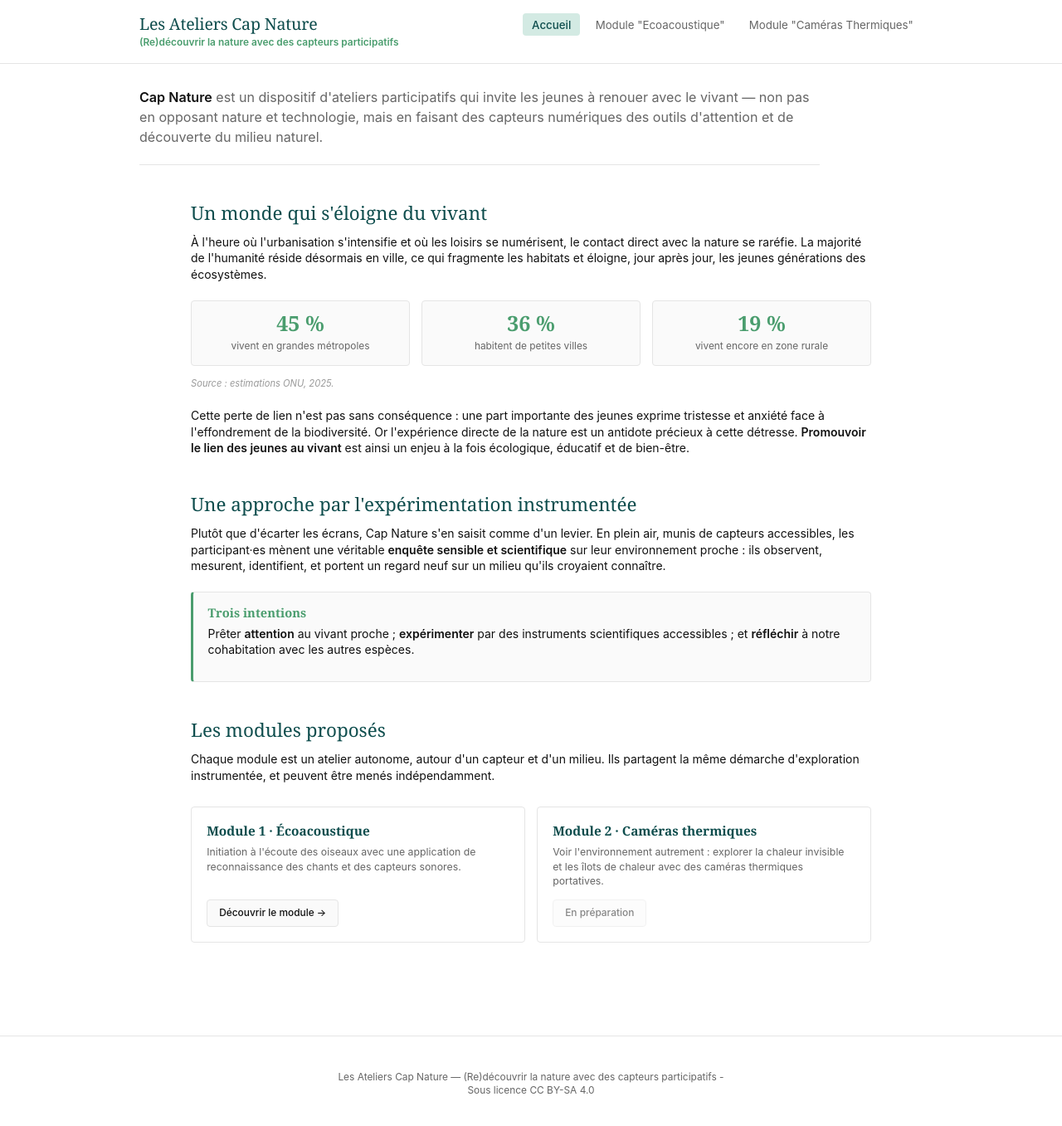
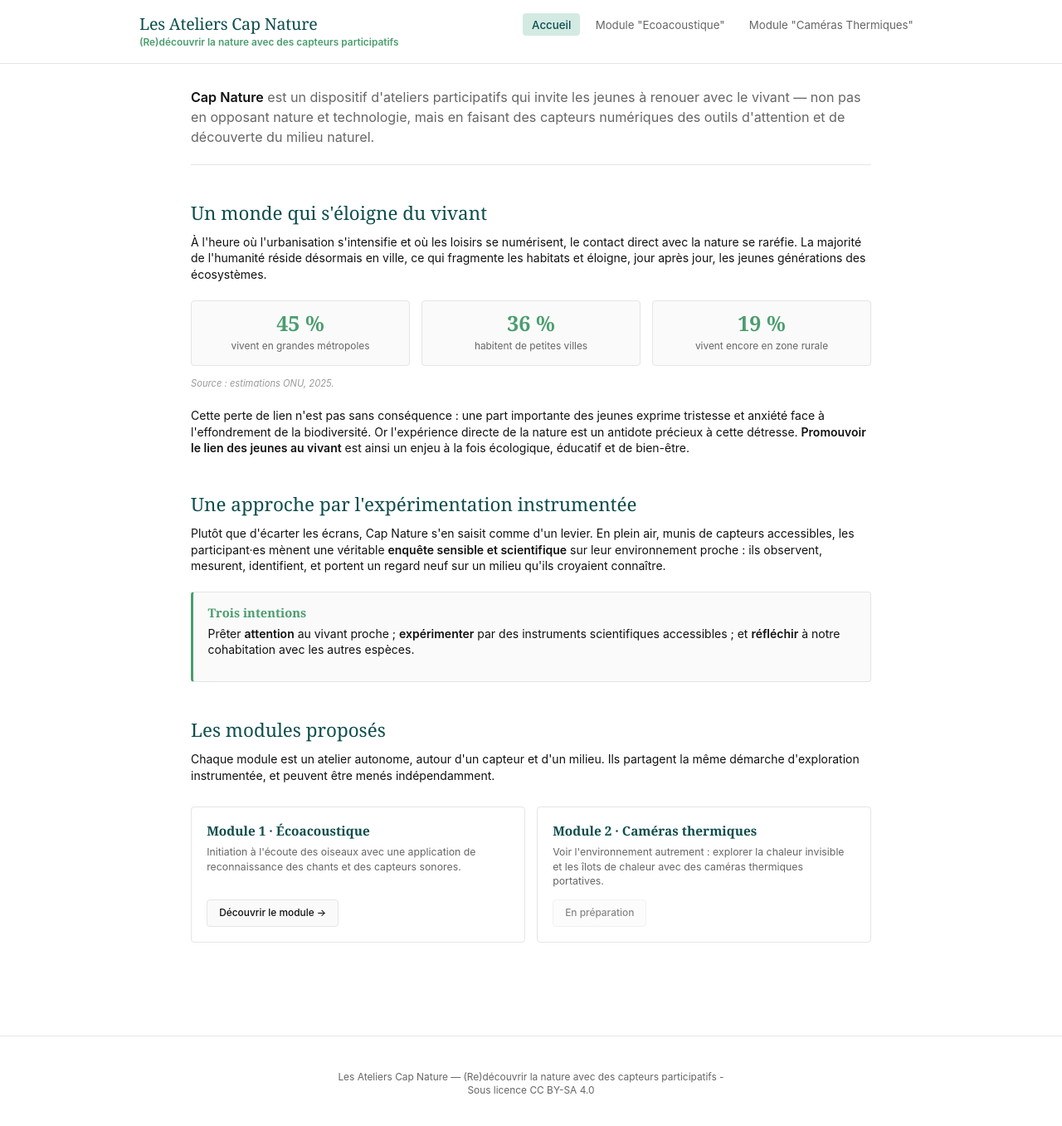
Before and after one commit to marieleapouliquen/wiki-cap-nature, a Jekyll site: the page built from index.md, in a window 1280 px wide and 1364 px high. Shown: the top 1357 px of the window at 83% size. Built offline with Jekyll 4.4.1, drawn with Linux system fonts in a browser that asks for light colours.

Commit message:
Update main.css

```diff
--- a/assets/css/main.css
+++ b/assets/css/main.css
@@ -276,7 +276,8 @@ main.content, .content {
   font-size: 1.15rem;
   line-height: 1.5;
   color: var(--color-muted);
-  margin: 0 0 2rem;
+  margin: 0 auto 2rem auto;      /* Le "auto" à gauche et à droite gère le centrage */
+  max-width: var(--readw);       /* Force la même largeur que le reste du texte (720px) */
   padding-bottom: 1.5rem;
   border-bottom: 1px solid var(--color-border);
 }
```
